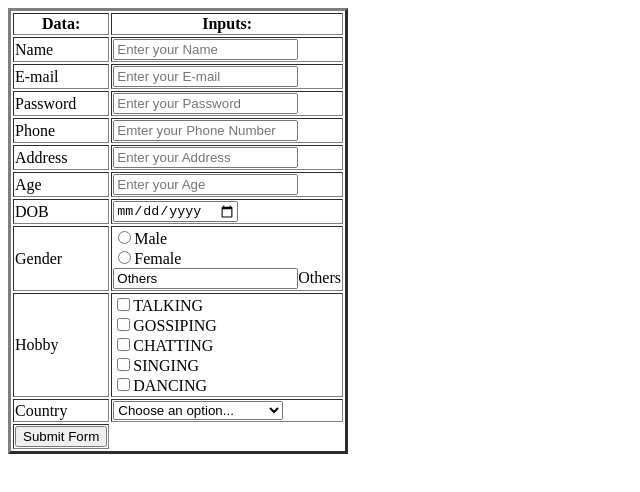
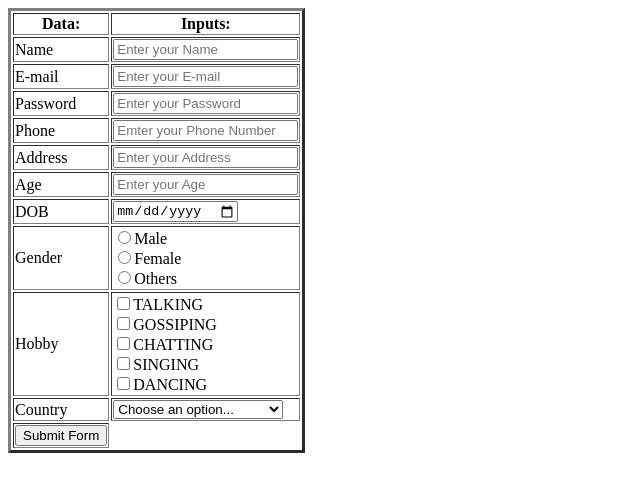
Before and after one commit to 026neb743-boss/formandtable, a plain HTML site: page formwithtable.html in a window 1280 px wide. Shown: the whole page, without its empty margins (0-640 px from the left). Drawn offline with Linux system fonts and the light colour scheme.

Commit message:
slight change

```diff
--- a/formwithtable.html
+++ b/formwithtable.html
@@ -41,7 +41,7 @@
                             <td>
                             <input type="radio" name="Male" value="Male">Male<br>
                             <input type="radio" name="Female" value="Female">Female<br>
-                            <input typr="Radio" name="Others" value="Others">Others<br>
+                            <input type="Radio" name="Others" value="Others">Others<br>
                             </td>
                         </tr>
                         <tr>
```
